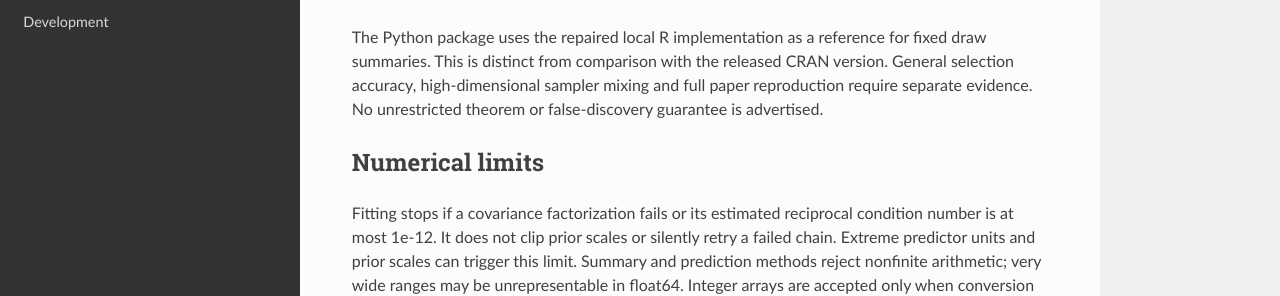
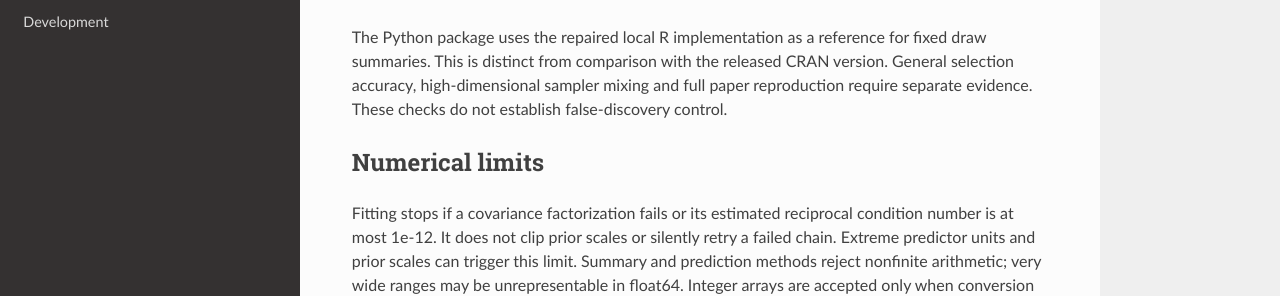
Before and after one commit to nilson01/vsusp-python, an MkDocs documentation site: the page built from docs/methods.md, in a window 1280 px wide and 900 px high, scrolled down 1421 px. Shown: the part 425-721 px from the top of the window. Built offline with MkDocs 1.6.1, drawn with Linux system fonts in a browser that asks for light colours; nearby versions of some CDN libraries.

Commit message:
State validation limits without theorem commentary

```diff
--- a/docs/methods.md
+++ b/docs/methods.md
@@ -85,8 +85,8 @@ selected sets may not be unique.
 The Python package uses the repaired local R implementation as a reference for
 fixed draw summaries. This is distinct from comparison with the released CRAN
 version. General selection accuracy, high-dimensional sampler mixing and full
-paper reproduction require separate evidence. No unrestricted theorem or
-false-discovery guarantee is advertised.
+paper reproduction require separate evidence. These checks do not establish
+false-discovery control.
 
 ## Numerical limits
 
```
